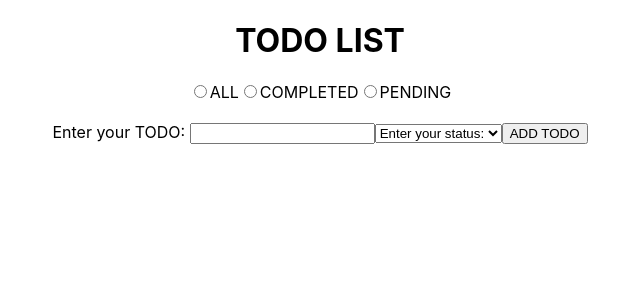
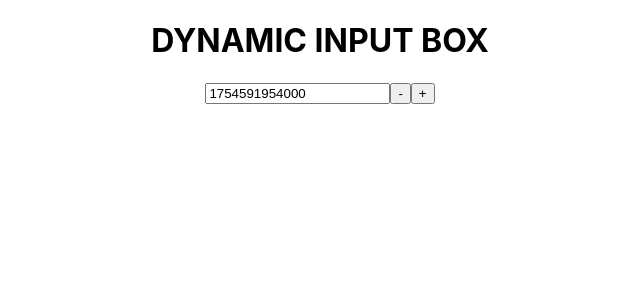
Before and after one commit to anshu9015/DSA-with-JS, a React (Create React App) app in the folder React/todo/: page / in a window 1280 px wide. Shown: the top 300 px of the page, without its empty margins (320-960 px from the left). Built offline with nearby package versions, Linux system fonts and the light colour scheme.

Commit message:
dynamic input box created

```diff
--- a/React/todo/src/App.js
+++ b/React/todo/src/App.js
@@ -2,133 +2,158 @@ import { useState } from "react";
 import "./App.css";
 
 function App() {
-  const [input, setInput] = useState("");
-  const [status, setStatus] = useState("");
-  // const [todo, setTodo] = useState([]);
-  const [filter, setFilter] = useState("ALL");
-  const PENDING = "PENDING";
-  function handleClick() {
-    if (!input.trim() || !status) {
-      alert(`Please enter both todo work and status`);
-      return;
-    }
-    const newTodo = {
-      id: Date.now(),
-      work: input,
-      status: status,
-    };
-    // let updatedArray = [...localStorageDataArray, newTodo];
-    let updatedArray = [...sessionStorageDataArray, newTodo];
-    // localStorage.setItem("filteredArray", JSON.stringify([...updatedArray]));
-    sessionStorage.setItem("sessionArray", JSON.stringify([...updatedArray]));
-    // setTodo([...todo, newTodo]);
-    // setTodo((prev) => {
-    //   let updatedArray = [...prev,newTodo]
-    //   localStorage.setItem("filteredArray",JSON.stringify([...updatedArray]));
-    //   return updatedArray;
-    // })
-    setInput("");
-    setStatus("");
-  }
-  // const localStorageDataArray = localStorage.getItem("filteredArray")
-  //   ? JSON.parse(localStorage.getItem("filteredArray"))
+  // const [input, setInput] = useState("");
+  // const [status, setStatus] = useState("");
+  // // const [todo, setTodo] = useState([]);
+  // const [filter, setFilter] = useState("ALL");
+  // const PENDING = "PENDING";
+  // function handleClick() {
+  //   if (!input.trim() || !status) {
+  //     alert(`Please enter both todo work and status`);
+  //     return;
+  //   }
+  //   const newTodo = {
+  //     id: Date.now(),
+  //     work: input,
+  //     status: status,
+  //   };
+  //   // let updatedArray = [...localStorageDataArray, newTodo];
+  //   let updatedArray = [...sessionStorageDataArray, newTodo];
+  //   // localStorage.setItem("filteredArray", JSON.stringify([...updatedArray]));
+  //   sessionStorage.setItem("sessionArray", JSON.stringify([...updatedArray]));
+  //   // setTodo([...todo, newTodo]);
+  //   // setTodo((prev) => {
+  //   //   let updatedArray = [...prev,newTodo]
+  //   //   localStorage.setItem("filteredArray",JSON.stringify([...updatedArray]));
+  //   //   return updatedArray;
+  //   // })
+  //   setInput("");
+  //   setStatus("");
+  // }
+  // // const localStorageDataArray = localStorage.getItem("filteredArray")
+  // //   ? JSON.parse(localStorage.getItem("filteredArray"))
+  // //   : [];
+  // const sessionStorageDataArray = sessionStorage.getItem("sessionArray")
+  //   ? JSON.parse(sessionStorage.getItem("sessionArray"))
   //   : [];
-  const sessionStorageDataArray = sessionStorage.getItem("sessionArray")
-    ? JSON.parse(sessionStorage.getItem("sessionArray"))
-    : [];
-  console.log(
-    "localstorageData-------->mmmmmmmmm",
-    sessionStorage.getItem("sessionArray")
-  );
-  function handleFilter(e) {
-    setFilter(e.target.value);
-  }
-  console.log(">>>>>>>>>>", sessionStorageDataArray);
+  // console.log(
+  //   "localstorageData-------->mmmmmmmmm",
+  //   sessionStorage.getItem("sessionArray")
+  // );
+  // function handleFilter(e) {
+  //   setFilter(e.target.value);
+  // }
+  // console.log(">>>>>>>>>>", sessionStorageDataArray);
+  // // function filteredStatus() {
+  // //   if (filter === "COMPLETED") {
+  // //     return localStorageDataArray.filter((el) => el.status === "COMPLETED");
+  // //   } else if (filter === "PENDING") {
+  // //     return localStorageDataArray.filter((el) => el.status === "PENDING");
+  // //   } else {
+  // //     return localStorageDataArray;
+  // //   }
+  // // }
   // function filteredStatus() {
   //   if (filter === "COMPLETED") {
-  //     return localStorageDataArray.filter((el) => el.status === "COMPLETED");
+  //     return sessionStorageDataArray.filter((el) => el.status === "COMPLETED");
   //   } else if (filter === "PENDING") {
-  //     return localStorageDataArray.filter((el) => el.status === "PENDING");
+  //     return sessionStorageDataArray.filter((el) => el.status === "PENDING");
   //   } else {
-  //     return localStorageDataArray;
+  //     return sessionStorageDataArray;
   //   }
   // }
-  function filteredStatus() {
-    if (filter === "COMPLETED") {
-      return sessionStorageDataArray.filter((el) => el.status === "COMPLETED");
-    } else if (filter === "PENDING") {
-      return sessionStorageDataArray.filter((el) => el.status === "PENDING");
-    } else {
-      return sessionStorageDataArray;
+  // console.log("filtered data---->", filter);
+  // const filteredArray = filteredStatus();
+  // console.log("filteredArray", filteredArray);
+  // return (
+  //   <div className="App">
+  //     <h1>TODO LIST</h1>
+  //     <input
+  //       type="radio"
+  //       id="radio1"
+  //       name="filter"
+  //       title="radio button"
+  //       value="ALL"
+  //       onChange={handleFilter}
+  //     />
+  //     <label htmlFor="radio1">ALL</label>
+  //     <input
+  //       type="radio"
+  //       id="radio2"
+  //       name="filter"
+  //       title="radio button"
+  //       value="COMPLETED"
+  //       onChange={handleFilter}
+  //     />
+  //     <label htmlFor="radio2">COMPLETED</label>
+  //     <input
+  //       type="radio"
+  //       id="radio3"
+  //       name="filter"
+  //       title="radio button"
+  //       value={PENDING}
+  //       onChange={handleFilter}
+  //     />
+  //     <label htmlFor="radio3">PENDING</label>
+  //     <br />
+  //     <br />
+  //     <label htmlFor="todo">Enter your TODO: </label>
+  //     <input
+  //       type="text"
+  //       id="todo"
+  //       name="todo"
+  //       title="Enter your todo"
+  //       value={input}
+  //       onChange={(e) => setInput(e.target.value)}
+  //     />
+  //     <select
+  //       title="select your status"
+  //       value={status}
+  //       onChange={(e) => setStatus(e.target.value)}
+  //     >
+  //       <option value="" disabled>
+  //         Enter your status:
+  //       </option>
+  //       <option value="COMPLETED">COMPLETED </option>
+  //       <option value="PENDING">PENDING </option>
+  //     </select>
+  //     <button type="submit" title="submit button" onClick={handleClick}>
+  //       ADD TODO
+  //     </button>
+  //     <ul>
+  //       {filteredArray.length
+  //         ? filteredArray.map((todos) => (
+  //             <li key={todos.id}>
+  //               {todos.work} ---- {todos.status}
+  //             </li>
+  //           ))
+  //         : null}
+  //     </ul>
+  // </div>
+  const[list,setList] = useState([{id:Date.now()}])
+  function handleClick(){
+    const newList = {
+      id:Date.now(),
     }
+    setList([...list,newList])
   }
-  console.log("filtered data---->", filter);
-  const filteredArray = filteredStatus();
-  console.log("filteredArray", filteredArray);
+  // function handleRemove(item){
+  //   setList(list.filter((el) => el.id !== item.id))
+  // }//this code is correct
   return (
     <div className="App">
-      <h1>TODO LIST</h1>
-      <input
-        type="radio"
-        id="radio1"
-        name="filter"
-        title="radio button"
-        value="ALL"
-        onChange={handleFilter}
-      />
-      <label htmlFor="radio1">ALL</label>
-      <input
-        type="radio"
-        id="radio2"
-        name="filter"
-        title="radio button"
-        value="COMPLETED"
-        onChange={handleFilter}
-      />
-      <label htmlFor="radio2">COMPLETED</label>
-      <input
-        type="radio"
-        id="radio3"
-        name="filter"
-        title="radio button"
-        value={PENDING}
-        onChange={handleFilter}
-      />
-      <label htmlFor="radio3">PENDING</label>
-      <br />
-      <br />
-      <label htmlFor="todo">Enter your TODO: </label>
-      <input
-        type="text"
-        id="todo"
-        name="todo"
-        title="Enter your todo"
-        value={input}
-        onChange={(e) => setInput(e.target.value)}
-      />
-      <select
-        title="select your status"
-        value={status}
-        onChange={(e) => setStatus(e.target.value)}
-      >
-        <option value="" disabled>
-          Enter your status:
-        </option>
-        <option value="COMPLETED">COMPLETED </option>
-        <option value="PENDING">PENDING </option>
-      </select>
-      <button type="submit" title="submit button" onClick={handleClick}>
-        ADD TODO
-      </button>
-      <ul>
-        {filteredArray.length
-          ? filteredArray.map((todos) => (
-              <li key={todos.id}>
-                {todos.work} ---- {todos.status}
-              </li>
-            ))
-          : null}
-      </ul>
+      <h1>DYNAMIC INPUT BOX</h1>
+      {list.map((item) => (
+        <>
+        <input type="text" name="text1" value={item.id}/>
+        <button onClick={()=>{
+          // console.log("elele", el)
+          setList(list.filter((ele) => ele.id !== item.id))}}>-</button>
+          {/* <button onClick={() => handleRemove(item)}>-</button> */}
+          {/* the above line is also correct */}
+        </>
+      ))}
+      <button onClick={handleClick}>+</button>
     </div>
   );
 }
```
